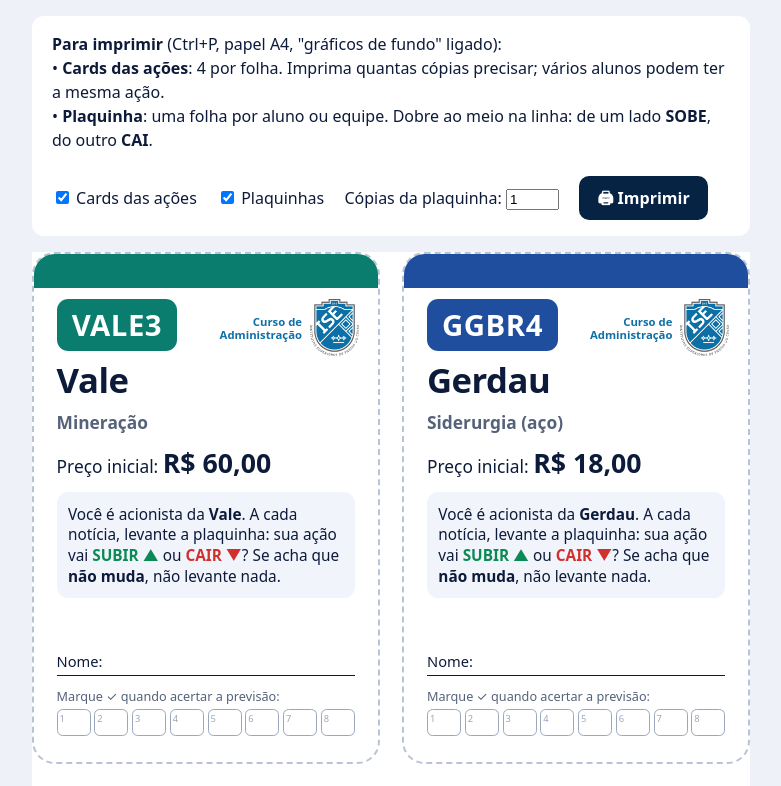
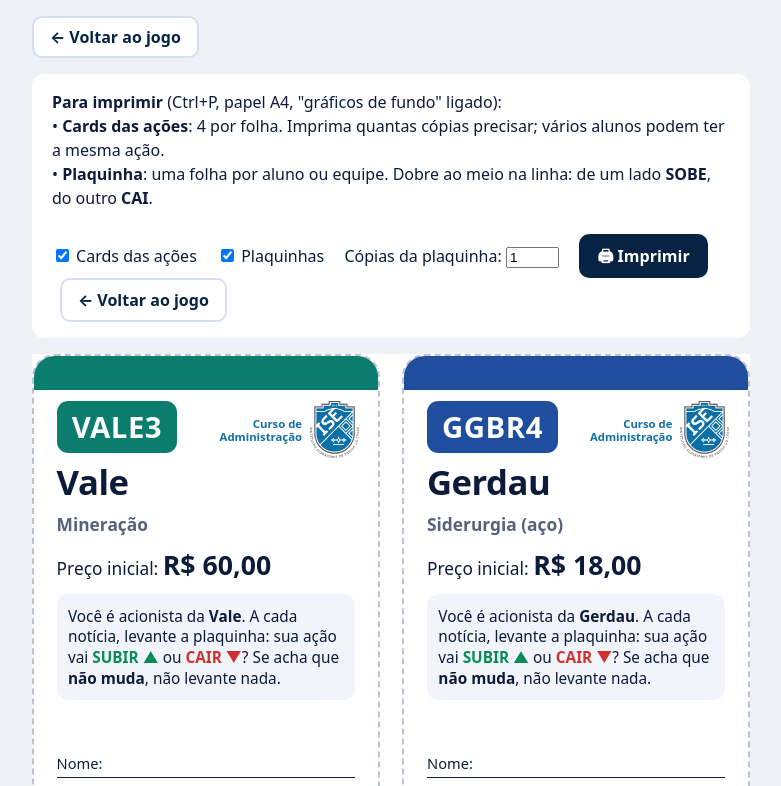
Before and after one commit to saulojardimise/jogobolsa, a plain HTML site: page imprimir.html in a window 1280 px wide. Shown: the top 786 px of the page, without its empty margins (249-1030 px from the left). Drawn offline with Linux system fonts and the light colour scheme.

Commit message:
Botão de voltar ao jogo na página de impressão
Co-Authored-By: Claude Opus 5.5 <noreply@anthropic.com>
Claude-Session: https://claude.ai/code/session_01Wi71YpjcXdT31ch5SXw3Gv

```diff
--- a/imprimir.html
+++ b/imprimir.html
@@ -11,6 +11,10 @@ body { margin: 0; font-family: system-ui, -apple-system, "Segoe UI", Roboto, san
 .aviso { max-width: 190mm; margin: 16px auto; background: #fff; border-radius: 12px; padding: 16px 20px; line-height: 1.5; }
 .aviso button { font: inherit; font-weight: 700; background: #062344; color: #fff; border: 0; border-radius: 10px; padding: 10px 18px; cursor: pointer; }
 .aviso label { margin-right: 16px; }
+.aviso .voltar { display: inline-block; margin-left: 8px; font-weight: 700; color: #062344; border: 2px solid #d7dfec; border-radius: 10px; padding: 8px 16px; text-decoration: none; }
+.aviso .voltar:hover { border-color: #062344; }
+.topo-voltar { max-width: 190mm; margin: 16px auto 0; }
+@media print { .topo-voltar { display: none; } }
 .folha { width: 190mm; height: 277mm; margin: 0 auto 10mm; background: #fff; display: grid; gap: 6mm; page-break-after: always; break-after: page; overflow: hidden; }
 .folha.cards { grid-template-columns: 1fr 1fr; grid-template-rows: 1fr 1fr; }
 .folha.placas { grid-template-rows: 1fr 1fr; gap: 0; }
@@ -43,6 +47,7 @@ body { margin: 0; font-family: system-ui, -apple-system, "Segoe UI", Roboto, san
 </style>
 </head>
 <body>
+<div class="topo-voltar"><a class="voltar" href="index.html" style="display:inline-block;font-weight:700;color:#062344;background:#fff;border:2px solid #d7dfec;border-radius:10px;padding:8px 16px;text-decoration:none">← Voltar ao jogo</a></div>
 <div class="aviso">
   <b>Para imprimir</b> (Ctrl+P, papel A4, "gráficos de fundo" ligado):<br>
   • <b>Cards das ações</b>: 4 por folha. Imprima quantas cópias precisar; vários alunos podem ter a mesma ação.<br>
@@ -51,6 +56,7 @@ body { margin: 0; font-family: system-ui, -apple-system, "Segoe UI", Roboto, san
   <label><input type="checkbox" id="c-placas" checked> Plaquinhas</label>
   <label>Cópias da plaquinha: <input type="number" id="n-placas" value="1" min="1" max="60" style="width:4em"></label>
   <button onclick="window.print()">🖨 Imprimir</button>
+  <a class="voltar" href="index.html">← Voltar ao jogo</a>
 </div>
 <div id="cards"></div>
 <div id="placas"></div>
```
Also changed, not shown: index.html (+1 -1 lines).
